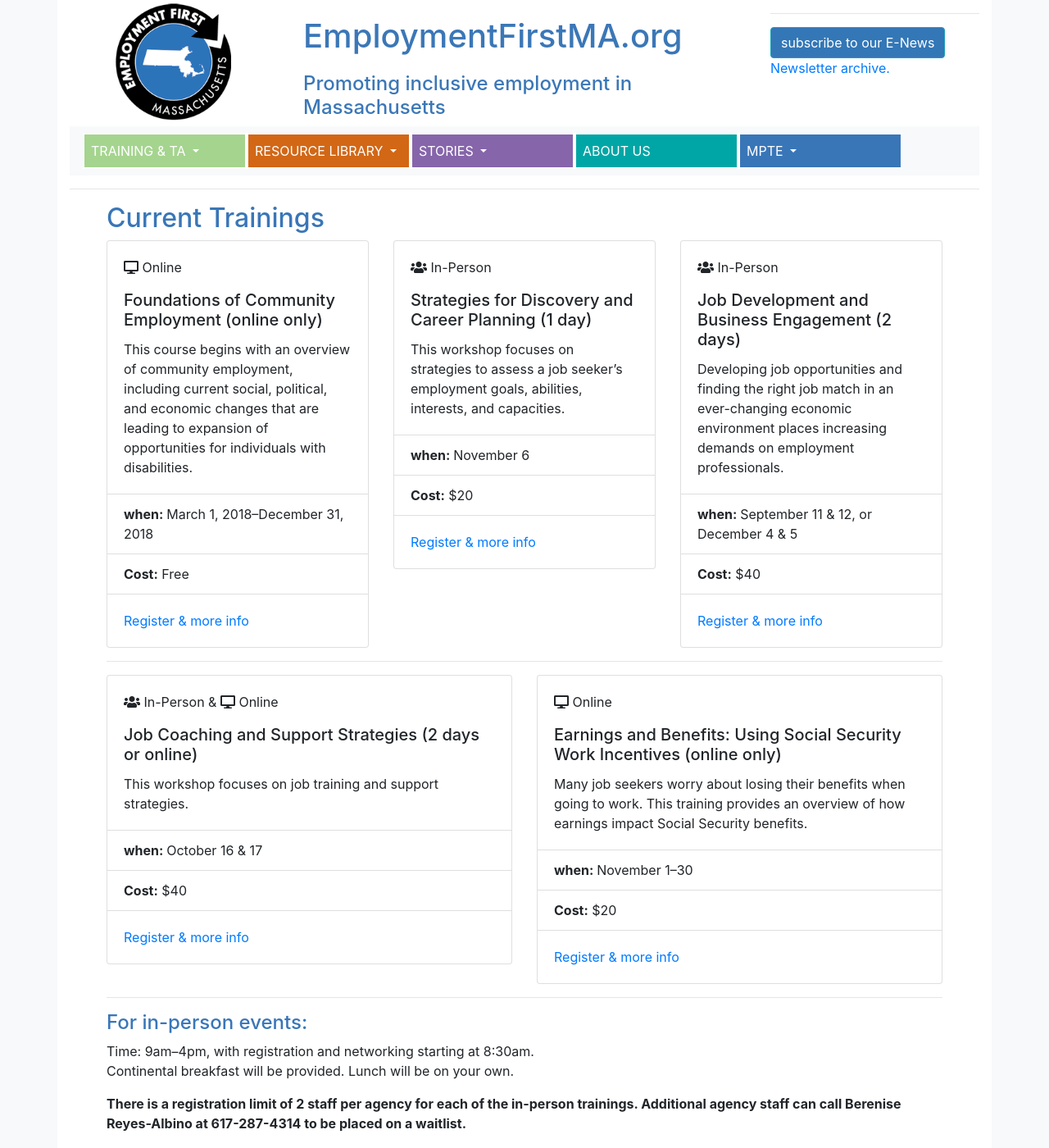
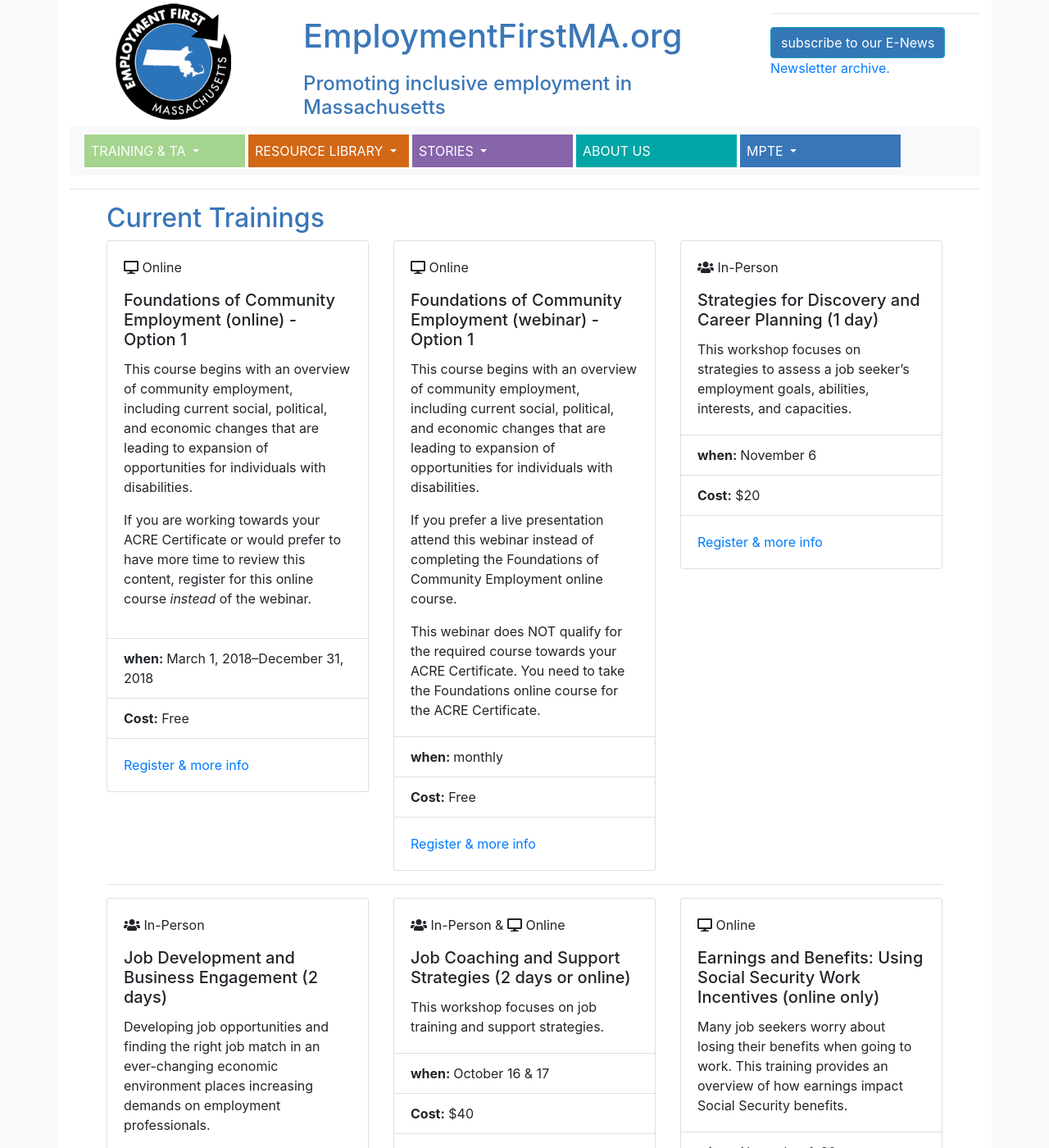
Before and after one commit to communityinclusion/employmentfirstma.org, a Jekyll site: the page built from providertraining/index.html, in a window 1280 px wide and 1400 px high. Shown: the whole window at 82% size. Built offline with Jekyll 4.4.1, drawn with Linux system fonts in a browser that asks for light colours; nearby versions of some CDN libraries; a script that is not in the unit is left out; comment, search, counter and statistics services are not loaded.

Commit message:
new training

```diff
--- a/_includes/tr-index.html
+++ b/_includes/tr-index.html
@@ -1,13 +1,15 @@
 <div class="container">
   <h2>Current Trainings</h2>
         <div class="row">
+
 
           <div class="col-sm">
               <div class="card" >
 
                   <div class="card-body"><p><i class="fas fa-desktop"></i> Online</p>
-                    <h5 class="card-title">Foundations of Community Employment (online only)</h5>
+                    <h5 class="card-title">Foundations of Community Employment (online) - Option 1</h5>
                     <p class="card-text">This course begins with an overview of community employment, including current social, political, and economic changes that are leading to expansion of opportunities for individuals with disabilities.</p>
+                    <p>If you are working towards your ACRE Certificate or would prefer to have more time to review this content, register for this online course <i>instead</i> of the webinar.
                   </div>
                   <ul class="list-group list-group-flush">
                     <li class="list-group-item"><b>when: </b>March 1, 2018–December 31, 2018</li>
@@ -20,6 +22,30 @@
                   </div>
                 </div>
           </div>
+
+          <div class="col-sm">
+            <div class="card" >
+
+                <div class="card-body"><p><i class="fas fa-desktop"></i> Online</p>
+                  <h5 class="card-title">Foundations of Community Employment (webinar) - Option 1</h5>
+                  <p class="card-text">This course begins with an overview of community employment, including current social, political, and economic changes that are leading to expansion of opportunities for individuals with disabilities.</p>
+
+                    <p class="card-text">If you prefer a live presentation attend this webinar instead of completing the Foundations of Community Employment online course.</p>
+
+                    <p class="card-text">This webinar does NOT qualify for the required course towards your ACRE Certificate.  You need to take the Foundations online course for the ACRE Certificate.</p>
+                </div>
+                <ul class="list-group list-group-flush">
+                  <li class="list-group-item"><b>when: </b>monthly</li>
+                  <li class="list-group-item"><b>Cost:</b> Free</li>
+
+                </ul>
+                <div class="card-body">
+                  <a href="/pages/tr-foundations-webinar.html" class="card-link">Register & more info</a>
+
+                </div>
+              </div>
+        </div>
+
           <div class="col-sm">
             <div class="card" >
 
@@ -39,6 +65,10 @@
               </div>
         </div>
 
+
+        </div>
+       <hr>
+        <div class="row">
           <div class="col-sm">
             <div class="card" >
 
@@ -57,10 +87,6 @@
                 </div>
               </div>
         </div>
-        </div>
-       <hr>
-        <div class="row">
-
                 <div class="col-sm">
                     <div class="card" >
 
```
Also changed, not shown: pages/tr-foundations-webinar.html (added, +23 -0 lines), 3 other files. Lines whose indentation alone changed are shown as unchanged.
